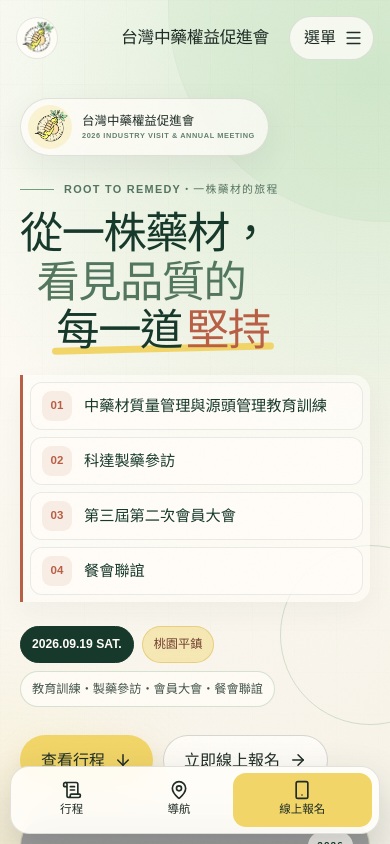
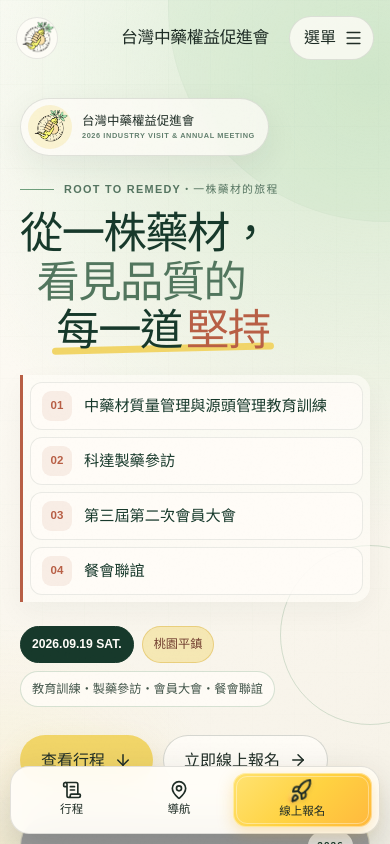
Before and after one commit to oklala0516-creator/taiwan-tcm-members-assembly-2026, a React (Vite) app: page / in a window 390 px wide. Shown: the top 844 px of the page. Built offline with nearby package versions, Linux system fonts and the light colour scheme; grey boxes are pictures that could not be loaded.

Commit message:
Animate mobile registration launch button

```diff
--- a/src/App.tsx
+++ b/src/App.tsx
@@ -24,7 +24,7 @@ import {
   Route,
   ScrollText,
   Sprout,
-  Smartphone,
+  Rocket,
   Users,
   X,
 } from "lucide-react";
@@ -539,7 +539,7 @@ function App() {
       <nav className="mobile-action-bar" aria-label="快速操作">
         <a href="#schedule"><ScrollText aria-hidden="true" /><span>行程</span></a>
         <button type="button" aria-haspopup="dialog" aria-expanded={navigationOpen} onClick={() => setNavigationOpen(true)}><MapPin aria-hidden="true" /><span>導航</span></button>
-        <a href={registrationClosed ? "#contact" : event.registrationUrl} target={registrationClosed ? undefined : "_blank"} rel={registrationClosed ? undefined : "noreferrer"}><Smartphone aria-hidden="true" /><span>{registrationClosed ? "聯絡主辦" : "線上報名"}</span></a>
+        <a className={registrationClosed ? undefined : "registration-launch"} href={registrationClosed ? "#contact" : event.registrationUrl} target={registrationClosed ? undefined : "_blank"} rel={registrationClosed ? undefined : "noreferrer"}>{registrationClosed ? <Phone aria-hidden="true" /> : <Rocket className="registration-launch-icon" aria-hidden="true" />}<span>{registrationClosed ? "聯絡主辦" : "線上報名"}</span></a>
       </nav>
 
       <NavigationChooser open={navigationOpen} onClose={() => setNavigationOpen(false)} />
--- a/src/styles.css
+++ b/src/styles.css
@@ -343,6 +343,11 @@ h3 { font-size: 1.35rem; }
 .mobile-action-bar a, .mobile-action-bar button { display: grid; min-height: 54px; padding: 0; place-items: center; align-content: center; color: inherit; background: transparent; border: 0; border-radius: 13px; cursor: pointer; font: inherit; font-size: .72rem; font-weight: 800; }
 .mobile-action-bar > :last-child { background: var(--yellow); }
 .mobile-action-bar svg { width: 20px; height: 20px; }
+.mobile-action-bar .registration-launch { position: relative; isolation: isolate; overflow: hidden; background: linear-gradient(135deg, #ffe373 0%, #ffd241 52%, #ffb83e 100%); box-shadow: 0 5px 16px rgba(240, 170, 28, .28), inset 0 0 0 1px rgba(255, 255, 255, .42); }
+.registration-launch::before { content: ""; position: absolute; z-index: -1; width: 9px; height: 24px; left: calc(50% - 17px); top: 5px; background: linear-gradient(to bottom, rgba(255, 255, 255, 0), rgba(255, 250, 200, .92) 46%, rgba(244, 109, 41, .88)); border-radius: 50%; filter: blur(2px); transform: rotate(42deg); transform-origin: bottom; animation: launchFlame 1.35s ease-in-out infinite; }
+.registration-launch::after { content: ""; position: absolute; z-index: -2; inset: 3px; border: 1px solid rgba(255, 255, 255, .58); border-radius: 11px; animation: launchGlow 1.8s ease-in-out infinite; }
+.mobile-action-bar .registration-launch-icon { width: 24px; height: 24px; filter: drop-shadow(0 2px 2px rgba(127, 75, 9, .2)); animation: rocketReady 1.35s ease-in-out infinite; }
+.registration-launch:active .registration-launch-icon { animation: rocketBlast .42s ease-out both; }
 .navigation-sheet-backdrop { position: fixed; display: flex; inset: 0; z-index: 70; padding: 20px 14px calc(94px + env(safe-area-inset-bottom)); align-items: flex-end; justify-content: center; background: rgba(22, 31, 26, .42); backdrop-filter: blur(5px); }
 .navigation-sheet { width: min(100%, 480px); padding: 20px; background: var(--paper); border: 1px solid rgba(31, 45, 38, .13); border-radius: 26px; box-shadow: 0 24px 70px rgba(31, 45, 38, .3); }
 .navigation-sheet-heading { display: flex; margin-bottom: 16px; gap: 16px; align-items: flex-start; justify-content: space-between; }
@@ -361,6 +366,10 @@ h3 { font-size: 1.35rem; }
 @keyframes breathe { 0%, 100% { transform: scale(.85); opacity: .7; } 50% { transform: scale(1.18); opacity: 1; } }
 @keyframes lineGrow { from { transform: scaleY(0); } to { transform: scaleY(1); } }
 @keyframes effectSpark { from { opacity: 0; transform: scale(.3) translateY(5px); } 55% { opacity: 1; } to { opacity: 0; transform: scale(1.25) translateY(-7px); } }
+@keyframes rocketReady { 0%, 100% { transform: translate3d(-1px, 1px, 0) rotate(-5deg); } 48% { transform: translate3d(3px, -4px, 0) rotate(3deg); } 62% { transform: translate3d(0, -1px, 0) rotate(-2deg); } }
+@keyframes rocketBlast { 0% { transform: translate3d(0, 0, 0) rotate(-4deg) scale(1); } 55% { transform: translate3d(9px, -10px, 0) rotate(5deg) scale(1.15); } 100% { transform: translate3d(0, 0, 0) rotate(0) scale(1); } }
+@keyframes launchFlame { 0%, 100% { opacity: .45; transform: rotate(42deg) scaleY(.72); } 50% { opacity: 1; transform: rotate(42deg) scaleY(1.18); } }
+@keyframes launchGlow { 0%, 100% { opacity: .42; box-shadow: 0 0 0 rgba(255, 210, 65, 0); } 50% { opacity: 1; box-shadow: 0 0 14px rgba(255, 210, 65, .58); } }
 
 @media (hover: hover) {
   .button:hover { transform: translateY(-2px); box-shadow: 0 14px 32px rgba(31, 45, 38, .13); }
```
